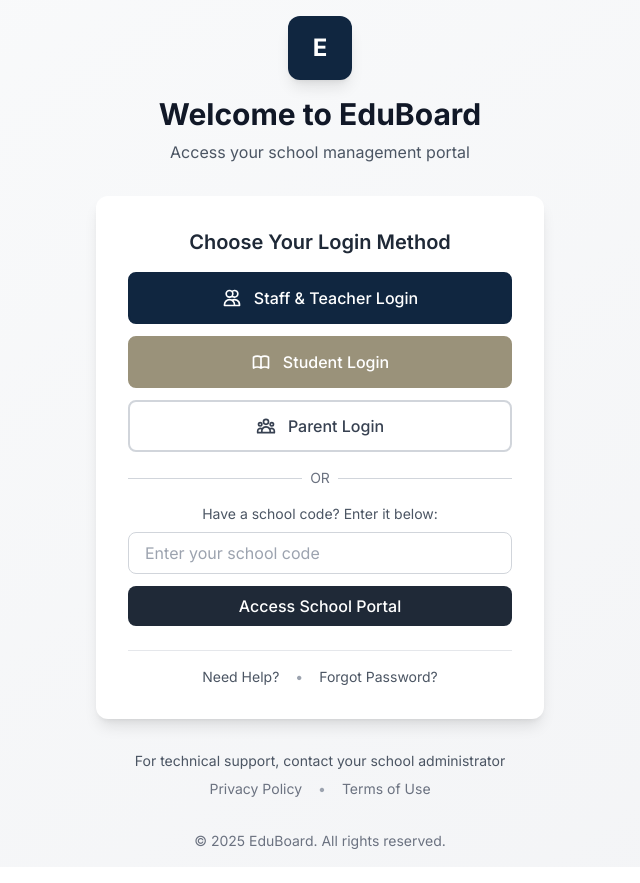
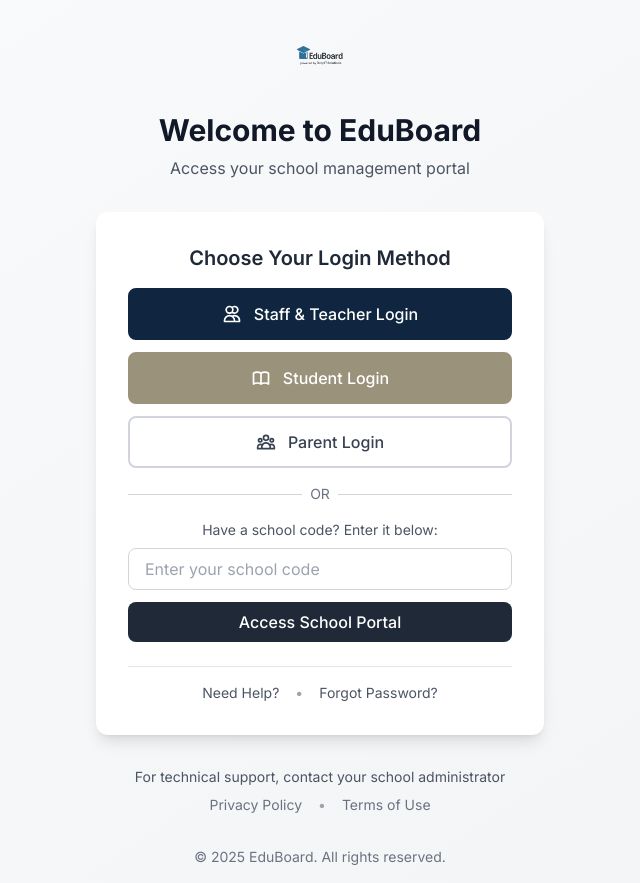
Before and after one commit to DropIT-Solutions/eduboard-project, a Next.js app in the folder apps/web/: page / in a window 1280 px wide. Shown: the whole page, without its empty margins (320-960 px from the left). Built offline with nearby package versions, Linux system fonts and the light colour scheme.

Commit message:
feat: add logo image to login page
- replace placeholder E icon with actual logo.png
- display logo at 80px height with auto width
- maintain centered layout on login card

```diff
--- a/apps/web/src/app/page.tsx
+++ b/apps/web/src/app/page.tsx
@@ -15,9 +15,7 @@ export default function Home() {
           {/* Logo and Welcome */}
           <div className="text-center mb-8">
             <div className="flex justify-center mb-4">
-              <div className="w-16 h-16 bg-primary rounded-xl flex items-center justify-center shadow-lg">
-                <span className="text-white font-bold text-2xl">E</span>
-              </div>
+              <img src="/logo.png" alt="EduBoard Logo" className="h-20 w-auto" />
             </div>
             <h1 className="text-3xl font-bold text-gray-900 mb-2">Welcome to EduBoard</h1>
             <p className="text-gray-600">Access your school management portal</p>
```
Also changed, not shown: apps/web/public/logo.png (added).
